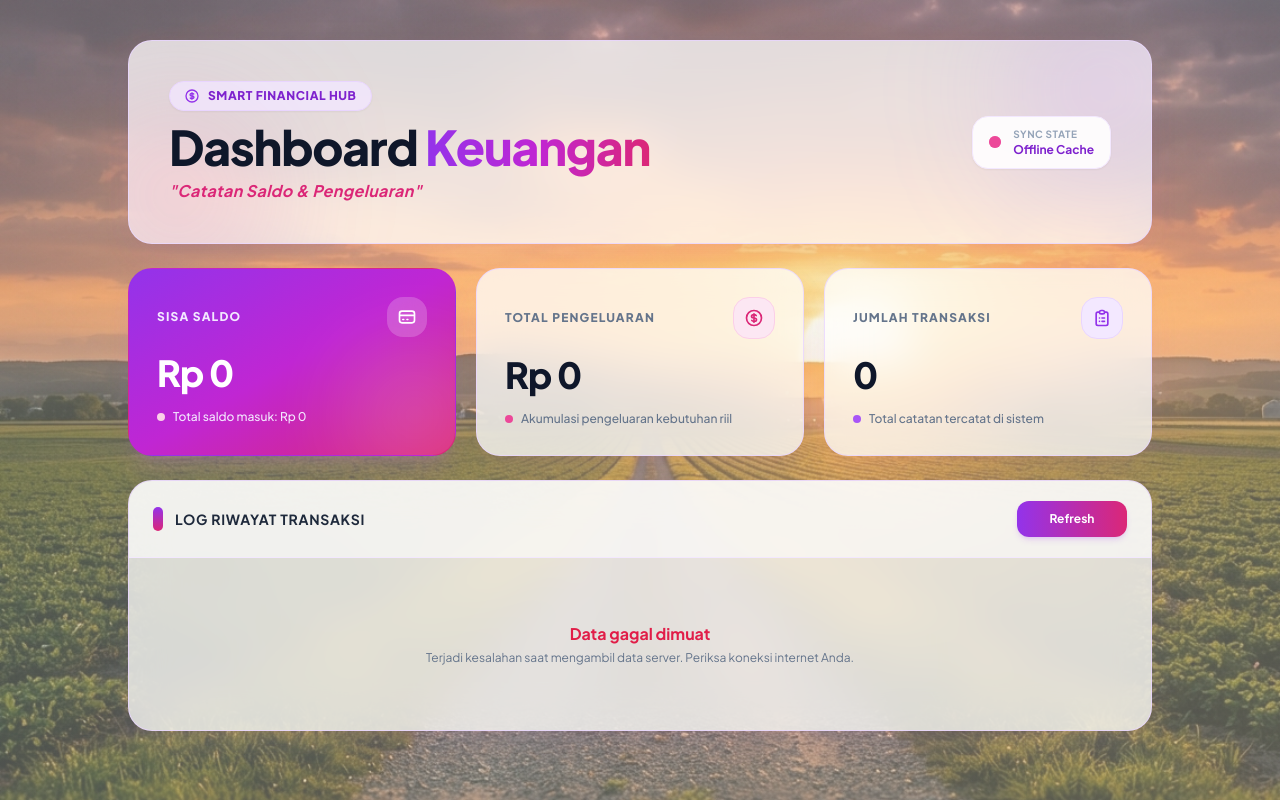
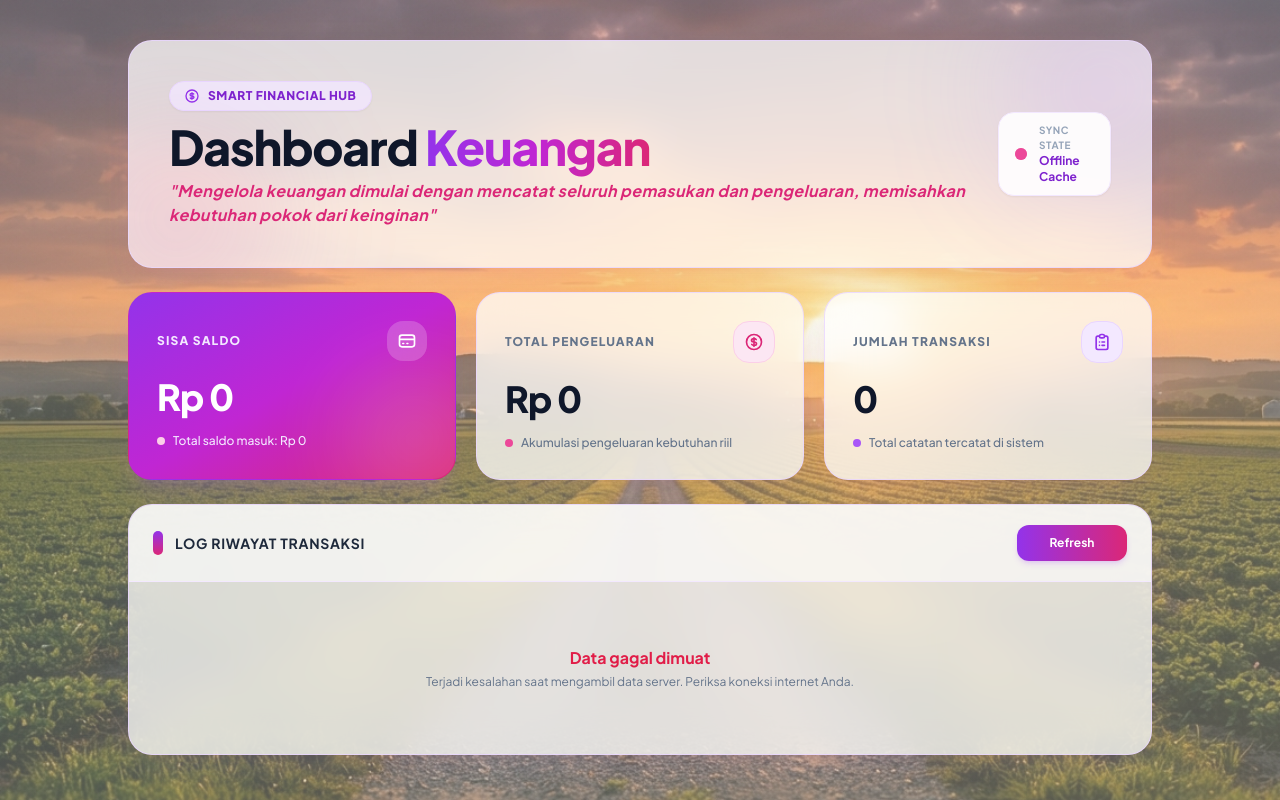
Before and after one commit to pitikbejindul-cyber/Catatan-Dasboard, a plain HTML site: page index.html in a window 1280 px wide. Drawn offline with nearby package versions, Linux system fonts and the light colour scheme; no server answers.

Commit message:
Update index.html

```diff
--- a/index.html
+++ b/index.html
@@ -129,7 +129,7 @@ body {
                     Dashboard <span class="text-transparent bg-clip-text bg-gradient-to-r from-purple-600 via-fuchsia-600 to-pink-600">Keuangan</span>
                 </h1>
                 <p class="text-sm sm:text-base text-pink-600 mt-2 font-bold tracking-wide italic">
-                    "Catatan Saldo &amp; Pengeluaran"
+                    "Mengelola keuangan dimulai dengan mencatat seluruh pemasukan dan pengeluaran, memisahkan kebutuhan pokok dari keinginan"
                 </p>
             </div>
 
```
